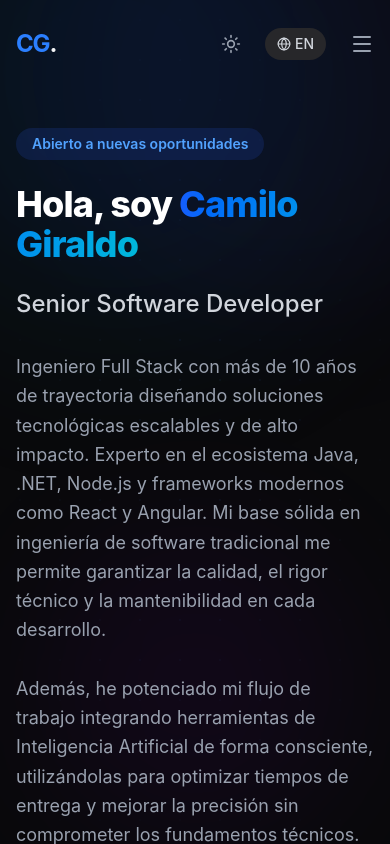
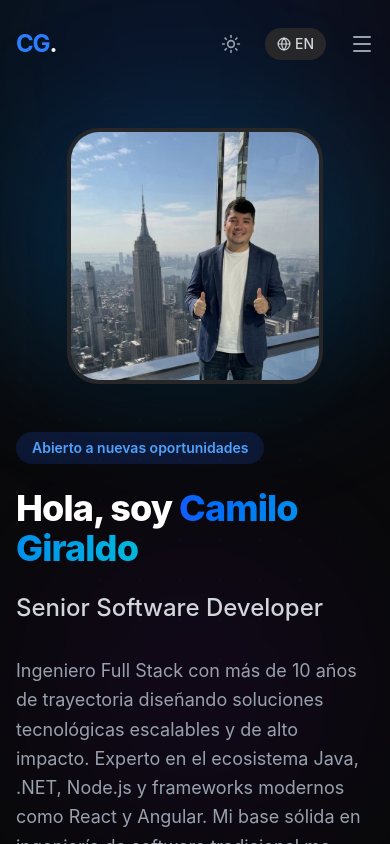
Before and after one commit to camiloGiraldoR/portafolio, a React (Vite) app: page / in a window 390 px wide. Shown: the top 844 px of the page. Built offline with nearby package versions, Linux system fonts and the light colour scheme.

Commit message:
Fix mobile order: Profile photo before summary

```diff
--- a/src/components/Hero.jsx
+++ b/src/components/Hero.jsx
@@ -16,7 +16,7 @@
 
     return (
         <section id="about" className="pt-32 pb-16 md:pt-48 md:pb-32 px-4 sm:px-6 lg:px-8 max-w-7xl mx-auto overflow-hidden">
-            <div className="flex flex-col md:flex-row items-center justify-between gap-12">
+            <div className="flex flex-col-reverse md:flex-row items-center justify-between gap-12">
                 <motion.div
                     initial={{ opacity: 0, y: 30 }}
                     animate={{ opacity: 1, y: 0 }}
```
